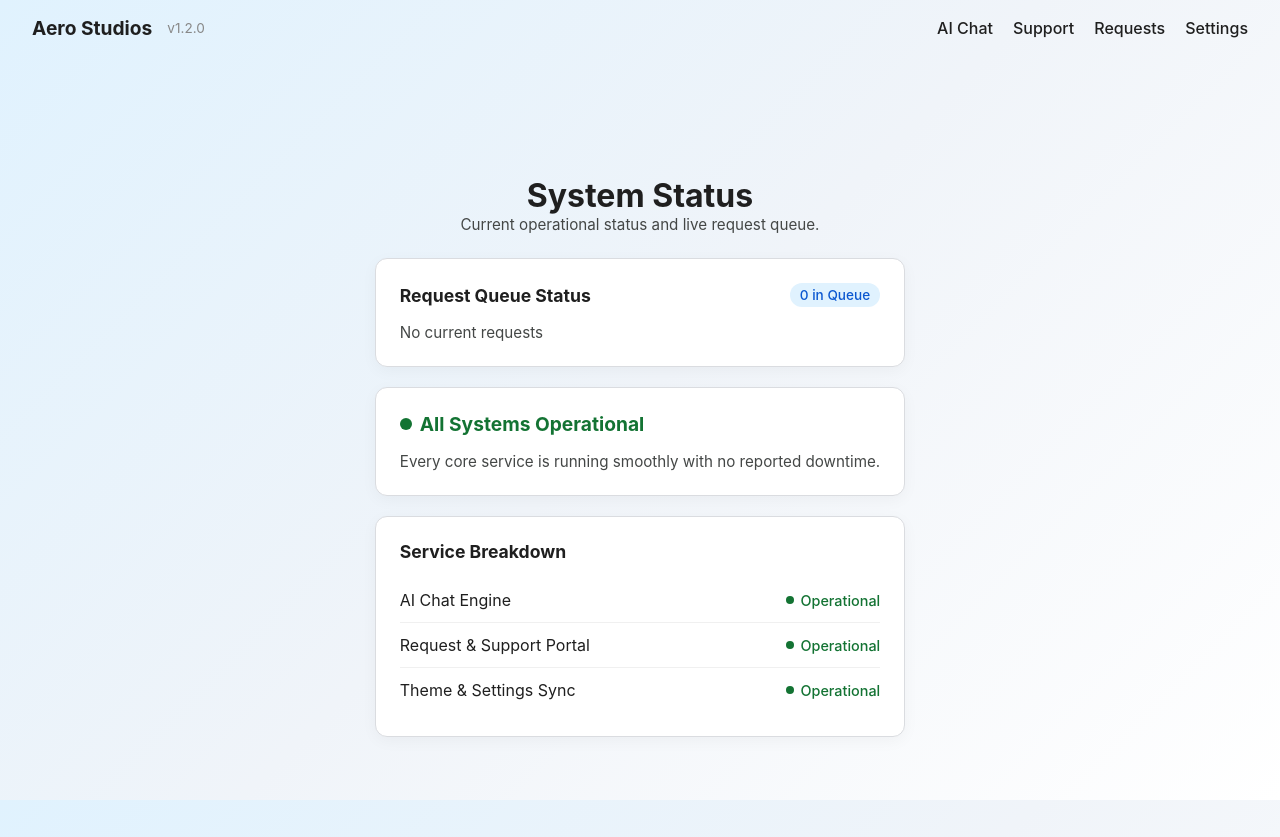
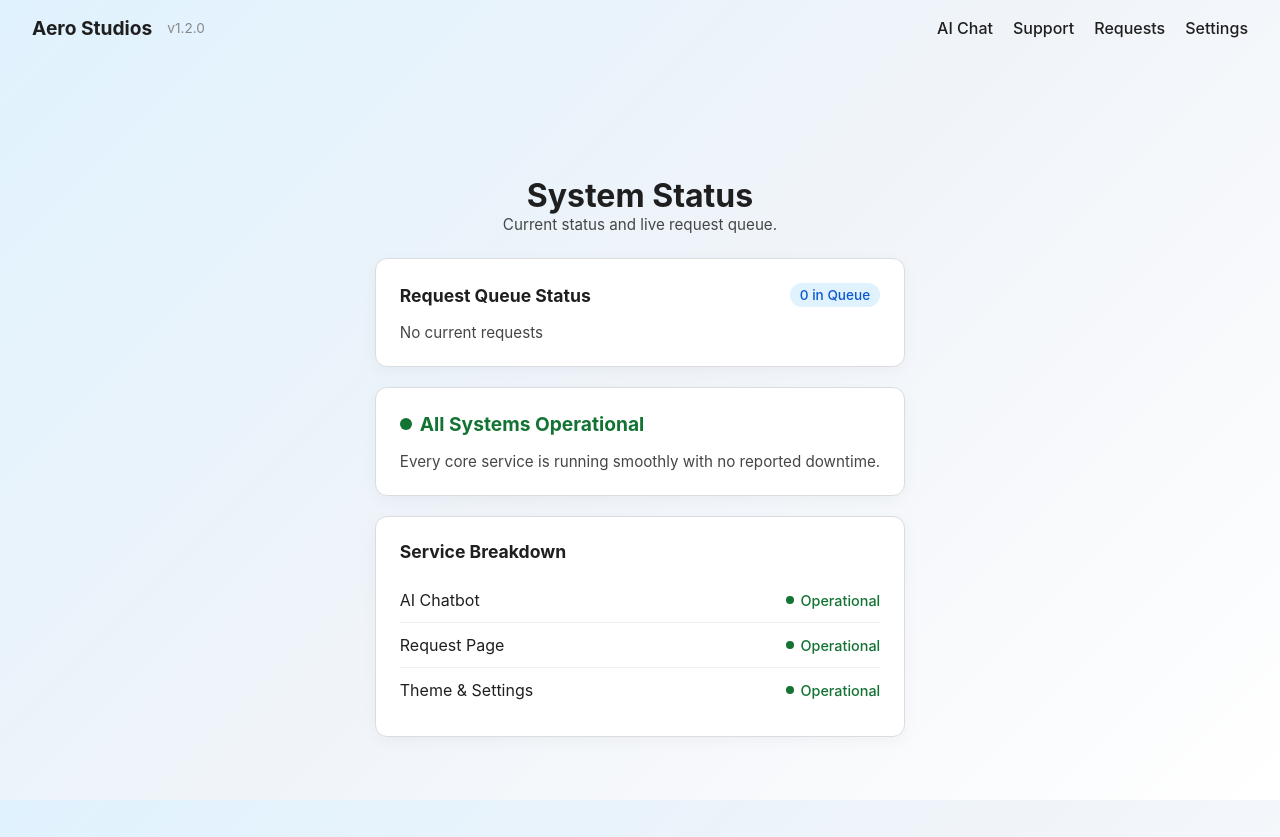
Before and after one commit to Ketchup9743/AeroStudios, a plain HTML site: page status.html in a window 1280 px wide. Drawn offline with Linux system fonts and the light colour scheme.

Commit message:
update status.html

```diff
--- a/status.html
+++ b/status.html
@@ -79,7 +79,7 @@
   <div class="status-container">
     <div style="text-align: center; margin-bottom: 24px;">
       <h1>System Status</h1>
-      <p style="color: #444746; font-size: 0.95rem;">Current operational status and live request queue.</p>
+      <p style="color: #444746; font-size: 0.95rem;">Current status and live request queue.</p>
     </div>
 
     <div class="status-card">
@@ -104,15 +104,15 @@
       <h2 style="font-size: 1.1rem; margin-bottom: 16px;">Service Breakdown</h2>
 
       <div class="status-item">
-        <span>AI Chat Engine</span>
+        <span>AI Chatbot</span>
         <div class="badge"><span class="badge-dot"></span> Operational</div>
       </div>
       <div class="status-item">
-        <span>Request & Support Portal</span>
+        <span>Request Page</span>
         <div class="badge"><span class="badge-dot"></span> Operational</div>
       </div>
       <div class="status-item">
-        <span>Theme & Settings Sync</span>
+        <span>Theme & Settings</span>
         <div class="badge"><span class="badge-dot"></span> Operational</div>
       </div>
     </div>
```
